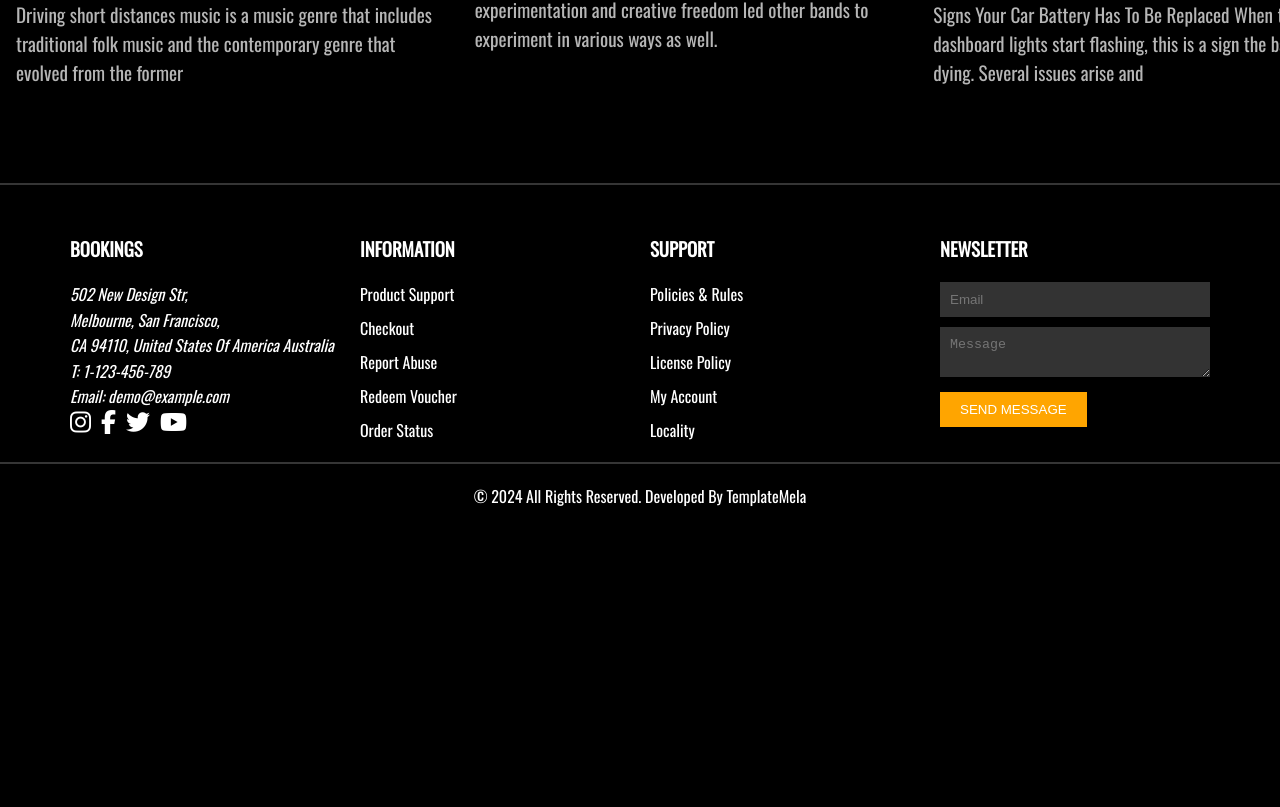
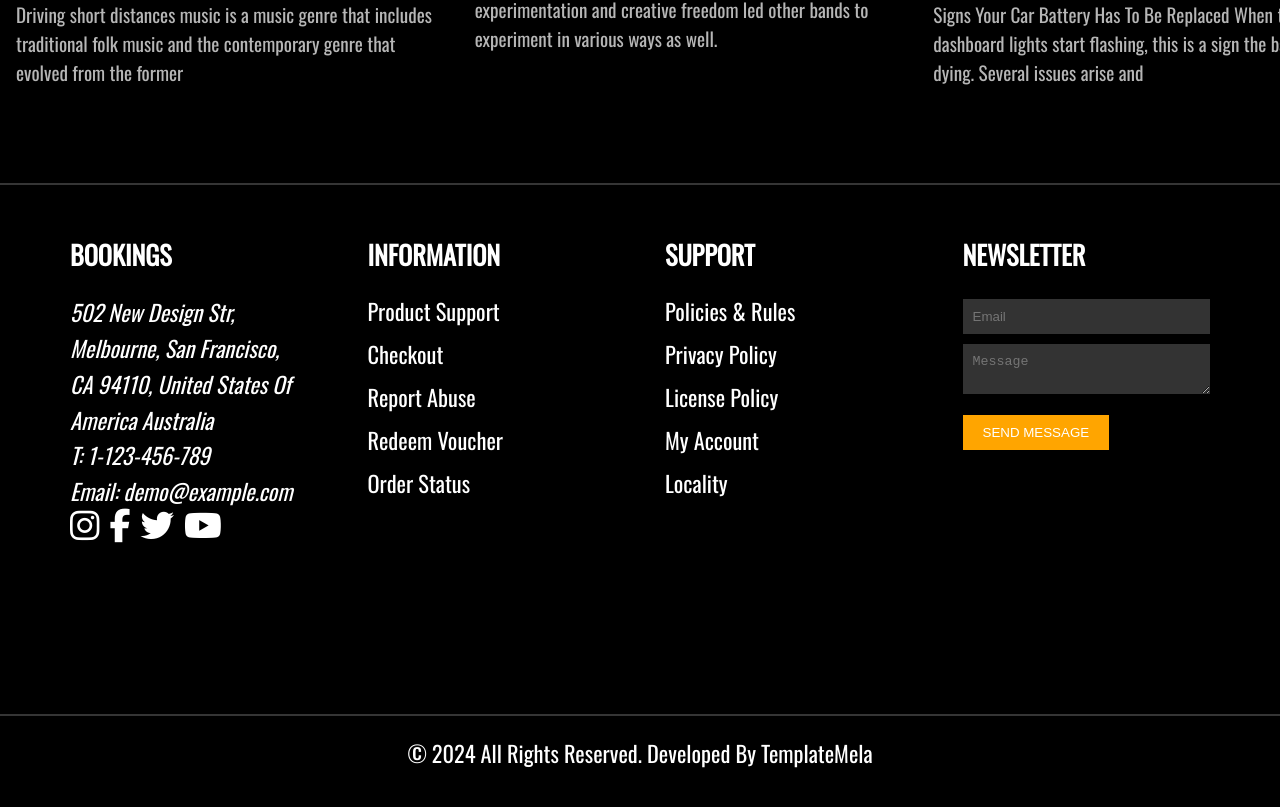
Before and after one commit to DanieleTrippodo/proj-html-vuejs, a Vue app: page / in a window 1280 px wide. Shown: the part 3124-3931 px from the top of the page. Before the commit the page ends 3672 px from the top, so only its background shows below. Built offline with nearby package versions, Linux system fonts and the light colour scheme.

Commit message:
Update Footer

```diff
--- a/src/components/MainFooter.vue
+++ b/src/components/MainFooter.vue
@@ -100,16 +100,19 @@ export default {
   background-color: #000;
   color: #fff;
   padding: 40px 0;
+  font-size: 1.4rem;
 }
 .container {
   max-width: 1200px;
   margin: 0 auto;
   padding: 0 20px;
+  margin-bottom: 10rem;
 }
 .row {
   display: flex;
   flex-wrap: wrap;
   justify-content: space-between;
+  gap: 30px;
 }
 .footer-column {
   flex: 1;
```
